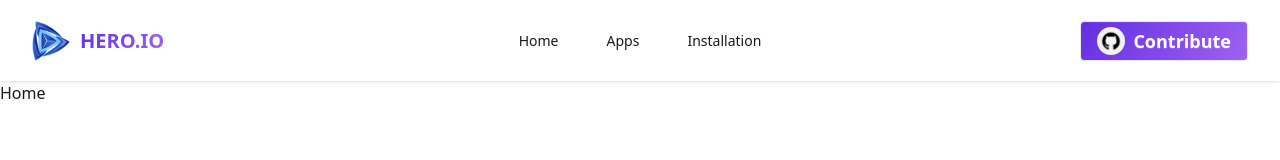
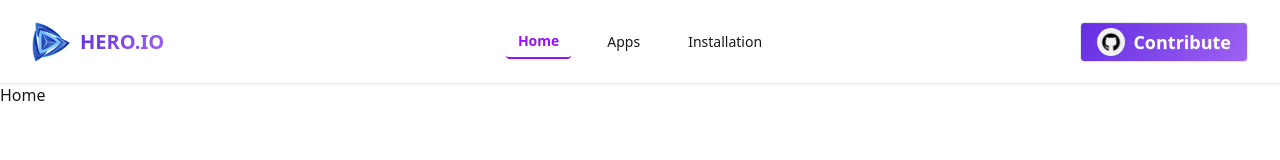
Before and after one commit to Coder-the-noob/Hero_APP, a React (Vite) app: page / in a window 1280 px wide. Shown: the top 160 px of the page. Built offline with nearby package versions, Linux system fonts and the light colour scheme.

Commit message:
added active route indication

```diff
--- a/src/Components/Navbar/Navbar.jsx
+++ b/src/Components/Navbar/Navbar.jsx
@@ -1,5 +1,5 @@
 import React from "react";
-import { Link } from "react-router";
+import { Link, NavLink } from "react-router";
 import logo from "../../assets/logo.png";
 import git_logo from "../../assets/github_logo.png";
 
@@ -16,13 +16,12 @@ const Navbar = () => {
               viewBox="0 0 24 24"
               stroke="currentColor"
             >
-              {" "}
               <path
                 strokeLinecap="round"
                 strokeLinejoin="round"
                 strokeWidth="2"
                 d="M4 6h16M4 12h8m-8 6h16"
-              />{" "}
+              />
             </svg>
           </div>
           <ul
@@ -30,51 +29,98 @@ const Navbar = () => {
             className="menu menu-sm dropdown-content bg-base-100 rounded-box z-1 mt-3 w-52 p-2 shadow"
           >
             <li>
-              <Link to="/">
-                <a>Home</a>
-              </Link>
+              <NavLink
+                to="/"
+                className={({ isActive }) =>
+                  isActive
+                    ? "text-purple-600 font-semibold"
+                    : "hover:text-purple-600"
+                }
+              >
+                Home
+              </NavLink>
             </li>
             <li>
-              <Link to="/allapps">
-                <a>Apps</a>
-              </Link>
+              <NavLink
+                to="/allapps"
+                className={({ isActive }) =>
+                  isActive
+                    ? "text-purple-600 font-semibold"
+                    : "hover:text-purple-600"
+                }
+              >
+                Apps
+              </NavLink>
             </li>
             <li>
-              <Link to="/installation">
-                <a>Installation</a>
-              </Link>
+              <NavLink
+                to="/installation"
+                className={({ isActive }) =>
+                  isActive
+                    ? "text-purple-600 font-semibold"
+                    : "hover:text-purple-600"
+                }
+              >
+                Installation
+              </NavLink>
             </li>
           </ul>
         </div>
-        <Link to="/" className="flex items-center gap-2 ml-4">
+
+        <NavLink to="/" className="flex items-center gap-2 ml-4">
           <img src={logo} alt="Logo" className="w-10 h-10" />
           <span className="text-xl font-extrabold bg-[linear-gradient(125.07deg,rgba(99,46,227,1),rgba(159,98,242,1)_100%)] bg-clip-text text-transparent">
             HERO.IO
           </span>
-        </Link>
+        </NavLink>
       </div>
+
       <div className="navbar-center hidden lg:flex">
         <ul className="menu menu-horizontal px-1 items-center gap-6">
           <li>
-            <Link to="/">
-              <a>Home</a>
-            </Link>
+            <NavLink
+              to="/"
+              className={({ isActive }) =>
+                isActive
+                  ? "text-purple-600 font-semibold border-b-2 border-purple-600"
+                  : "hover:text-purple-600"
+              }
+            >
+              Home
+            </NavLink>
           </li>
           <li>
-            <Link to="/allapps">
-              <a>Apps</a>
-            </Link>
+            <NavLink
+              to="/allapps"
+              className={({ isActive }) =>
+                isActive
+                  ? "text-purple-600 font-semibold border-b-2 border-purple-600"
+                  : "hover:text-purple-600"
+              }
+            >
+              Apps
+            </NavLink>
           </li>
           <li>
-            <Link to="/installation">
-              <a>Installation</a>
-            </Link>
+            <NavLink
+              to="/installation"
+              className={({ isActive }) =>
+                isActive
+                  ? "text-purple-600 font-semibold border-b-2 border-purple-600"
+                  : "hover:text-purple-600"
+              }
+            >
+              Installation
+            </NavLink>
           </li>
         </ul>
       </div>
+
       <div className="navbar-end">
         <Link
           to="/github"
+          target="_blank"
+          rel="noopener noreferrer"
           className="btn flex items-center gap-2 text-white bg-[linear-gradient(125.07deg,rgba(99,46,227,1),rgba(159,98,242,1)_100%)] hover:opacity-90 border-radius-4 px-4 py-2 mr-4"
         >
           <img
```
